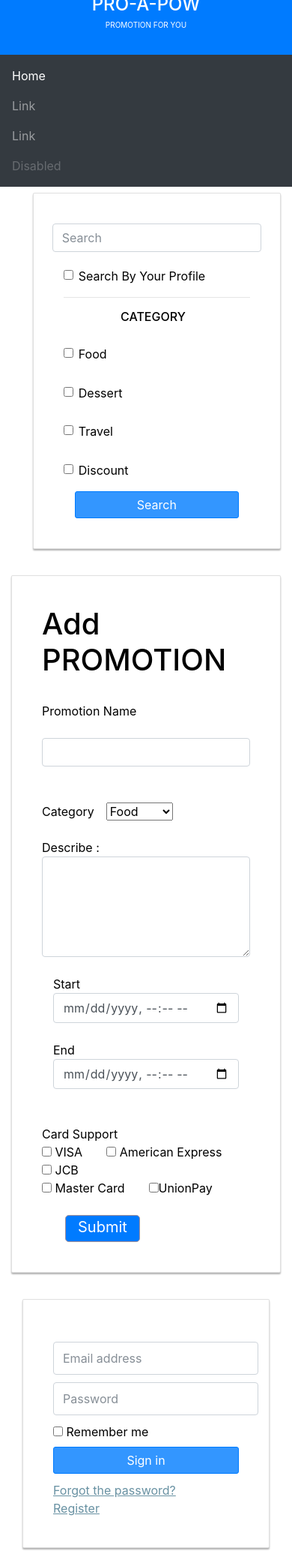
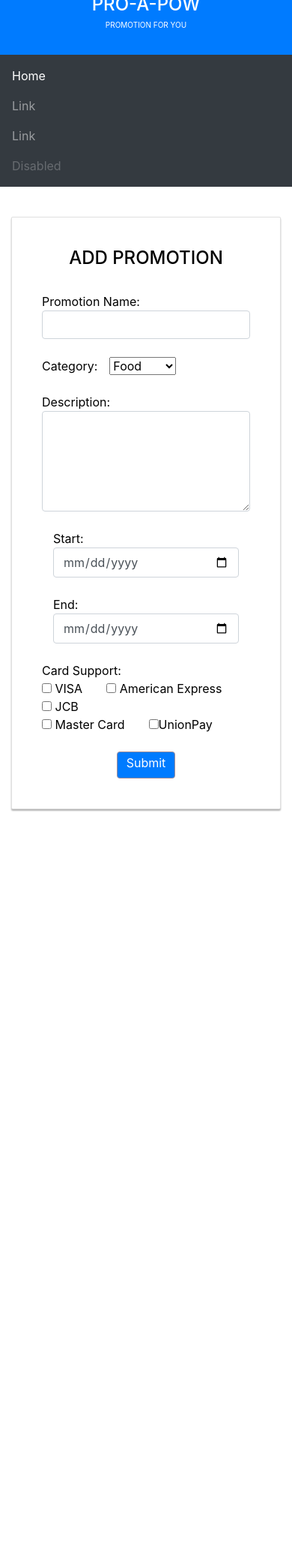
Before and after one commit to kondohiroki/ProjectPro-A-POW, a PHP site: page /HTML/AddPro.html in a window 390 px wide. Shown: the whole page at 75% size. After the commit the page ends 1082 px from the top, so only its background shows below. Run offline with PHP 8.4, Linux system fonts and the light colour scheme; some libraries are stand-ins or nearby versions.

Commit message:
fix things

```diff
--- a/HTML/AddPro.html
+++ b/HTML/AddPro.html
@@ -9,9 +9,9 @@
   <script src="https://cdnjs.cloudflare.com/ajax/libs/popper.js/1.12.3/umd/popper.min.js" integrity="sha384-vFJXuSJphROIrBnz7yo7oB41mKfc8JzQZiCq4NCceLEaO4IHwicKwpJf9c9IpFgh" crossorigin="anonymous"></script>
   <script src="https://maxcdn.bootstrapcdn.com/bootstrap/4.0.0-beta.2/js/bootstrap.min.js" integrity="sha384-alpBpkh1PFOepccYVYDB4do5UnbKysX5WZXm3XxPqe5iKTfUKjNkCk9SaVuEZflJ" crossorigin="anonymous"></script>
   <link rel="stylesheet" href="../CSS/MainStyle2.css">
-  <link rel="stylesheet" href="../CSS/SearchAndLogin.css">
-  <link rel="stylesheet" href="../CSS/HomeStyle.css">
-  <link rel="stylesheet" href="../CSS/AddPro.css">
+  <!--<link rel="stylesheet" href="../CSS/SearchAndLogin.css">-->
+  <!--<link rel="stylesheet" href="../CSS/HomeStyle.css">-->
+  <link rel="stylesheet" href="../CSS/AddProStyle.css">
   <script>
     function search(){
       alert("search");
@@ -48,124 +48,47 @@
   <div class="container-fluid">
     <div class="row">
       <div class="col-lg-3" id="sidePanLeft">
-        <div class="card card-container" id="leftSearchPan">
-          <form class="form-search-submit" onsubmit="return search()">
-            <div class="row">
-              <div id="custom-search-input">
-                <!--<div class="input-group col-md-12" id="font-text-search">
-                  <input type="text" class=" search-query form-control" placeholder="Search"/>
-                </div>-->
-                <input type="search" id="font-text-search" class="form-control" placeholder="Search">
-              </div>
-              <div class="input group col-md-12">
-                <div class="form-check">
-                  <label class="form-check-label">
-                    <input class="form-check-input" type="checkbox">Search By Your Profile
-                  </label>
-                </div>
-                <hr/>
-              </div>
-              <div class="input group col-md-12">
-                  <div class="col-sm-12" id="catPan"><h6>CATEGORY</h6></div>
-                  <div class="row">
-                      <div class="col-sm-6">
-                        <div class="form-check">
-                          <label class="form-check-label">
-                            <input class="form-check-input" type="checkbox">Food
-                          </label>
-                        </div>
-                      </div>
-                      <div class="col-sm-6">
-                        <div class="form-check">
-                          <label class="form-check-label">
-                            <input class="form-check-input" type="checkbox">Dessert
-                          </label>
-                        </div>
-                      </div>
-                  </div>
-                  <div class="row">
-                      <div class="col-sm-6">
-                        <div class="form-check">
-                          <label class="form-check-label">
-                            <input class="form-check-input" type="checkbox">Travel
-                          </label>
-                        </div>
-                      </div>
-                      <div class="col-sm-6">
-                        <div class="form-check">
-                          <label class="form-check-label">
-                            <input class="form-check-input" type="checkbox">Discount
-                          </label>
-                        </div>
-                      </div>
-                  </div>
-                  <div class="col-sm-12">
-                    <button class="btn btn-lg btn-block btn-signin" type="submit">Search</button>
-                  </div>
-                </div>
-	          </div>
-         </form>
-         </div>
+
       </div>
       <div class="col-lg-6" id="centerPan">
           <div class="card card-container">
-                <h1>Add PROMOTION</h1>
-                <form><br>
-  Promotion Name&emsp;<br><br><input type="text" class ="form-control" name="Promotionname" maxlength="2" id="Promotext" width="2%">
-<br><br>
+            <center><h4>ADD PROMOTION</h4></center>
+                <form action="" class="Add-Pro-Form" onsubmit=""><br>
+  Promotion Name:&emsp;<br><input type="text" class ="form-control" name="Promotionname" maxlength="2" id="Promotext" width="2%" required>
+<br>
 
-Category&emsp;<select>
+Category:&emsp;<select>
   <option value="Food">Food</option>
   <option value="Dessert">Dessert</option>
   <option value="Travel">Travel</option>
   <option value="Discount">Discount</option>
-</select><br><br>Describe : <br>
+</select><br><br>Description: <br>
 <textarea class ="form-control" cols="40" rows="5" name="Describe">
 </textarea><br>
 <div class="col-sm-6">
-Start &emsp;<form action="/action_page.php">
-  <input type="datetime-local" class ="form-control" name="Startdate"><br>
-End  &emsp;<form action="/action_page.php">
-    <input type="datetime-local" class ="form-control" name="Enddate">
-</form>
+Start: &emsp;
+  <input type="date" class ="form-control" name="Startdate" required><br>
+End:  &emsp;
+    <input type="date" class ="form-control" name="Enddate" required>
+
 </div>
-<br><br> Card Support<br>
+<br> Card Support: <br>
 <div = "row">
 <action="/action_page.php" method="get">
  <input type="checkbox" name="Cardtype" value="VISA">&nbsp;VISA&emsp;&emsp;<input type="checkbox" name="Cardtype" value="American Express">&nbsp;American Express&emsp;&emsp;<input type="checkbox" name="Cardtype" value="JCB" >&nbsp;JCB&emsp;&emsp;<br>
  <input type="checkbox" name="Cardtype" value="Master Card" >&nbsp;Master Card&emsp;&emsp;<input type="checkbox" name="Cardtype" value="UnionPay">UnionPay
 </div>
 <br>
-<div class="col-sm-6">
-&emsp;<button type="button" class="btn btn-primary btn-lg">Submit</button>
+<div class="col-sm-12">
+<center><button type="submit" class="btn">Submit</button></center>
 </div>
+</form>
 </div>
 
           </div>
 
       <div class="col-lg-3" id="sidePanRight" >
-        <div class="container">
-          <div class="card card-container">
-            <p id="profile-name" class="profile-name-card"></p>
-            <form class="form-signin">
-              <span id="reauth-email" class="reauth-email"></span>
-              <input type="email" id="inputEmail" class="form-control" placeholder="Email address" required >
-              <input type="password" id="inputPassword" class="form-control" placeholder="Password" required>
-              <div id="remember" class="checkbox">
-                  <label>
-                      <input type="checkbox" value="remember-me"> Remember me
-                  </label>
-              </div>
-              <button class="btn btn-lg btn-block btn-signin" type="submit">Sign in</button>
-            </form><!-- /form -->
-            <a href="#" class="forgot-password">
-              <u>Forgot the password?</u>
-            </a>
-            <a href="#" class="forgot-password">
-              <u>Register</u>
-            </a>
-          </div><!-- /card-container -->
-        </div><!-- /container-->
+
       </div>
       <div class="container">
 
```
Also changed, not shown: CSS/AddProStyle.css (+12 -15 lines).
